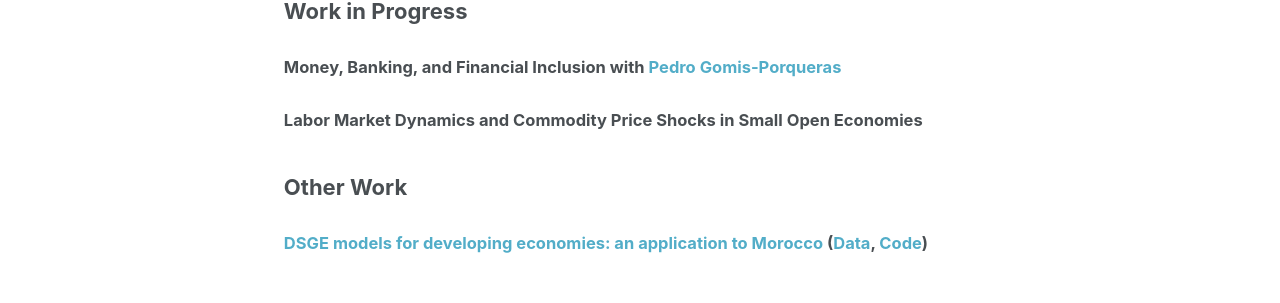
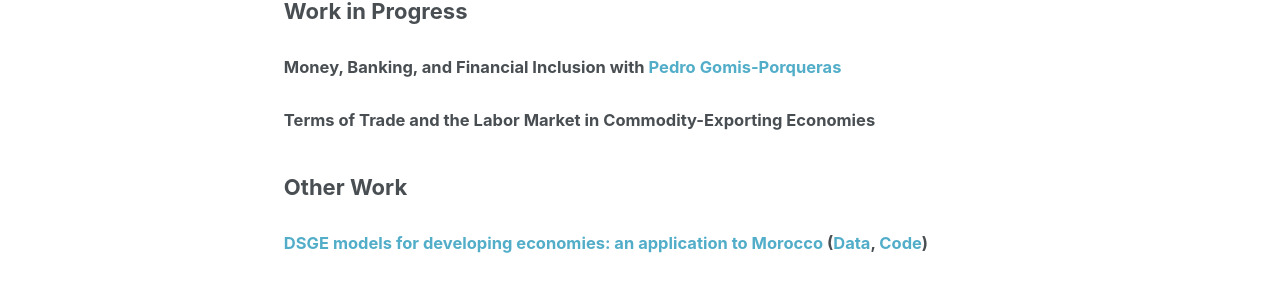
Before and after one commit to maitlahcen/maitlahcen.github.io, a Jekyll site: the page built from _pages/research.md, in a window 1280 px wide. Shown: the part 742-1045 px from the top of the page. Built offline with Jekyll 4.4.1, drawn with Linux system fonts in a browser that asks for light colours.

Commit message:
Changed title of third project

```diff
--- a/_pages/research.md
+++ b/_pages/research.md
@@ -16,7 +16,7 @@ This paper studies the impact of informality on the long-run relationship betwee
 
 #### Money, Banking, and Financial Inclusion with [Pedro Gomis-Porqueras](https://sites.google.com/site/pedrogomisporqueras/)
 
-#### Labor Market Dynamics and Commodity Price Shocks in Small Open Economies
+#### Terms of Trade and the Labor Market in Commodity-Exporting Economies
 
 ### Other Work
 
```
